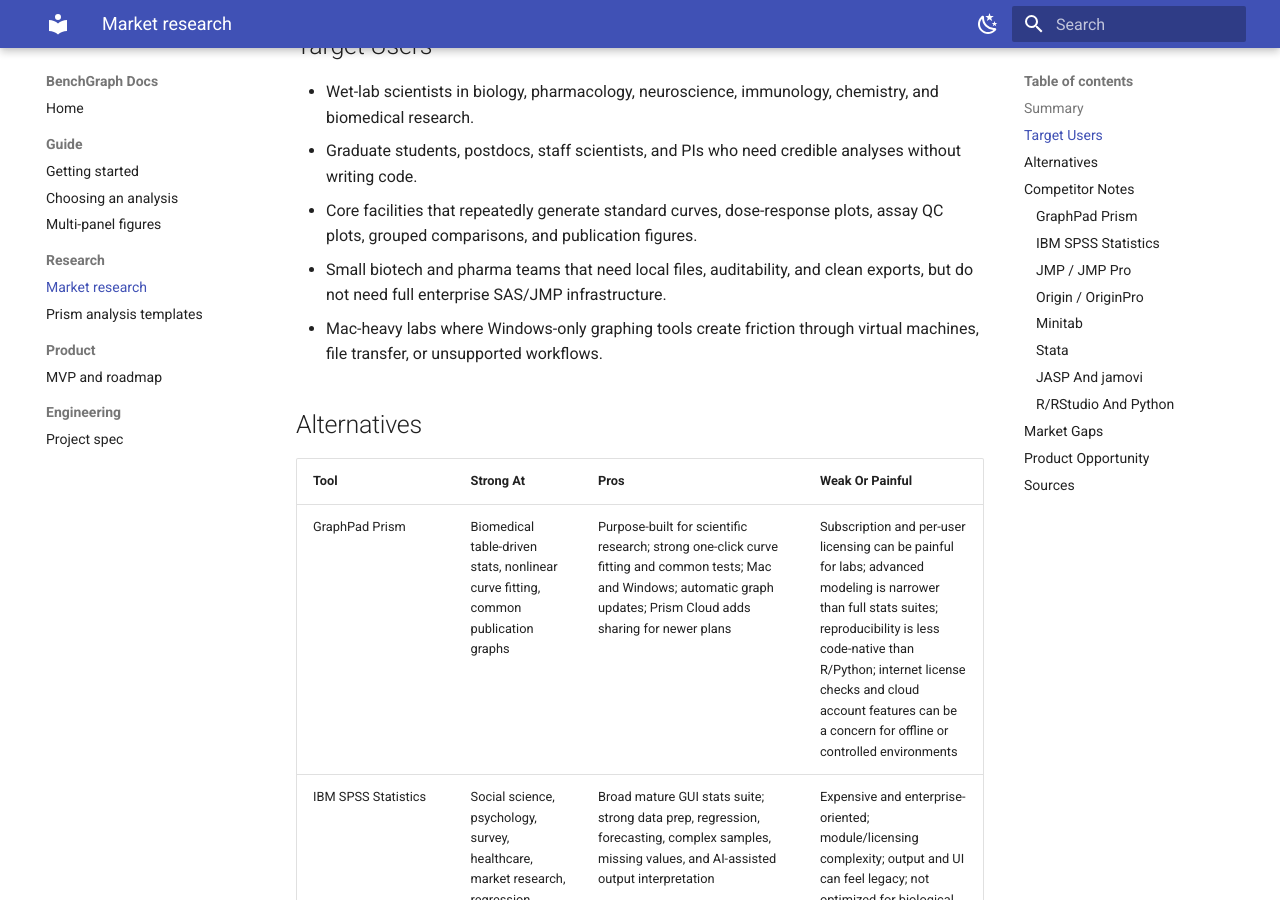
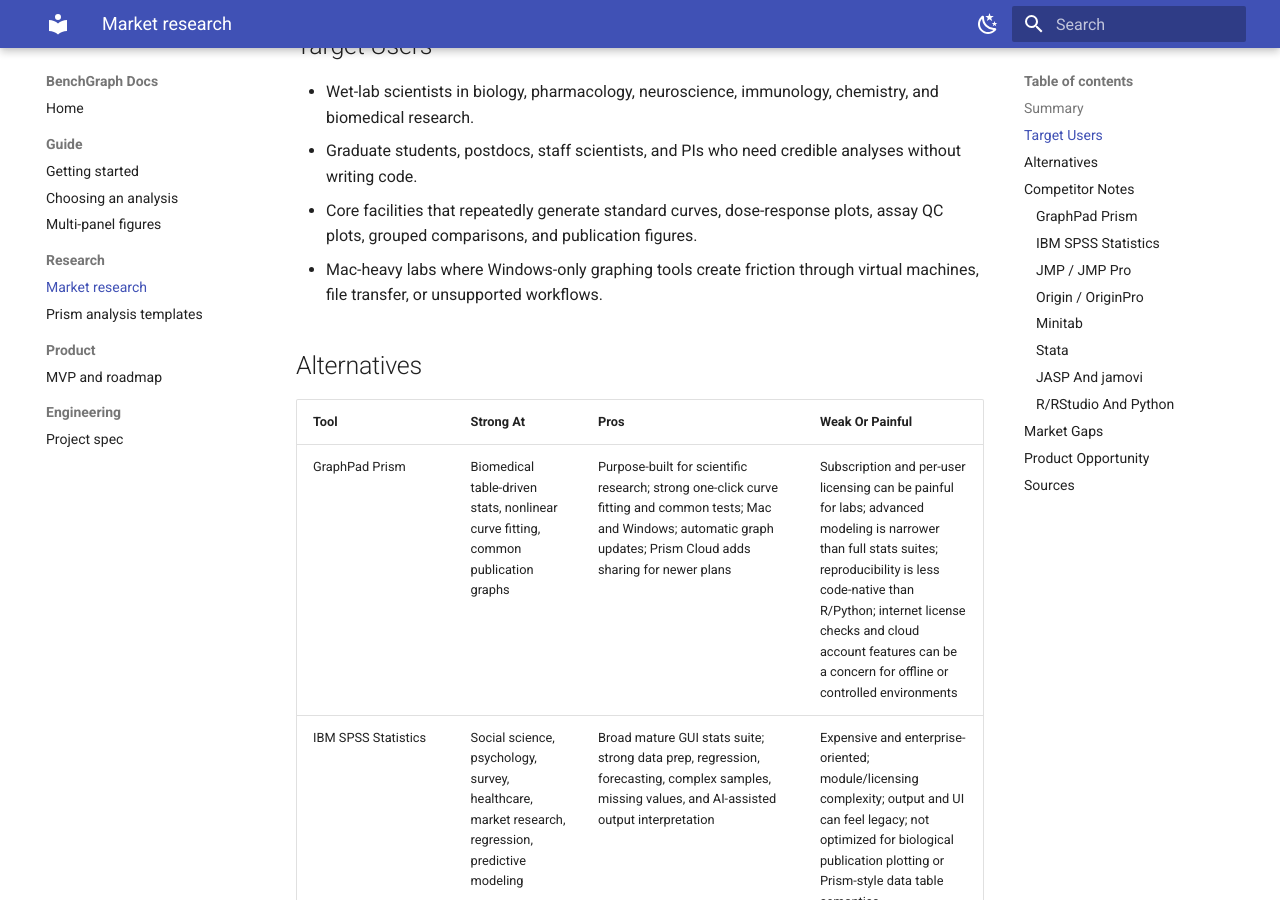
Before and after one commit to stacyshcherbakova/benchgraph, an MkDocs documentation site: the page built from docs/research/market-research.md, in a window 1280 px wide and 900 px high, scrolled down 628 px. Built offline with MkDocs 1.6.1 and Material for MkDocs 9.7.7, drawn with Linux system fonts in a browser that asks for light colours.

Commit message:
Drop the biotech/pharma segment from target users

```diff
--- a/docs/research/market-research.md
+++ b/docs/research/market-research.md
@@ -17,7 +17,6 @@ The strongest gap is a modern Mac-native desktop app that keeps Prism's fast tab
 - Wet-lab scientists in biology, pharmacology, neuroscience, immunology, chemistry, and biomedical research.
 - Graduate students, postdocs, staff scientists, and PIs who need credible analyses without writing code.
 - Core facilities that repeatedly generate standard curves, dose-response plots, assay QC plots, grouped comparisons, and publication figures.
-- Small biotech and pharma teams that need local files, auditability, and clean exports, but do not need full enterprise SAS/JMP infrastructure.
 - Mac-heavy labs where Windows-only graphing tools create friction through virtual machines, file transfer, or unsupported workflows.
 
 ## Alternatives
```
